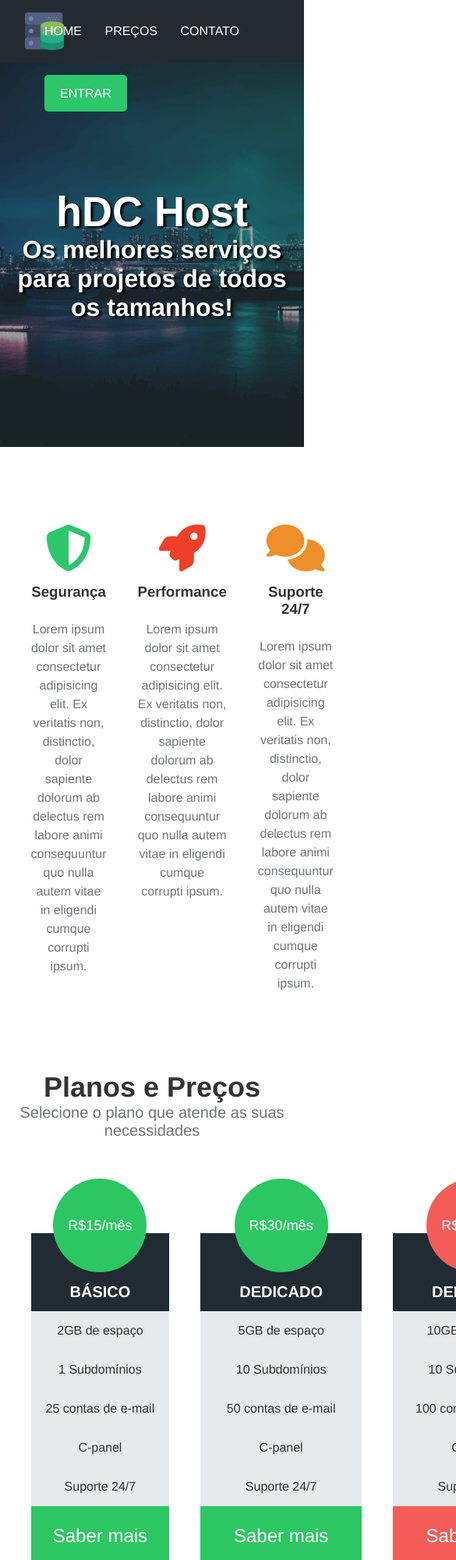
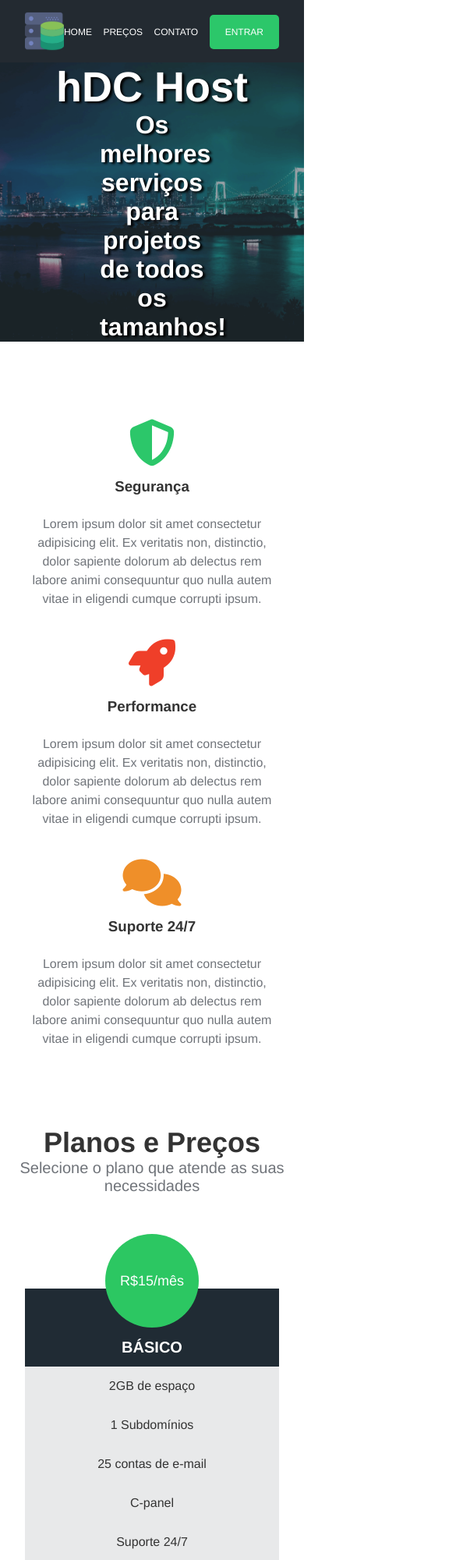
Before and after one commit to mateusguidotti/hDC_Host_project, a plain HTML site: page index.html in a window 390 px wide. Shown: the top 2000 px of the page at 78% size, 585 px wide, since content can reach past the window. Drawn offline with Linux system fonts and the light colour scheme.

Commit message:
Adicionando responsividade ao projeto

```diff
--- a/CSS/styles.css
+++ b/CSS/styles.css
@@ -312,3 +312,87 @@
     font-weight:bold;
     margin:50px 0 100px;
 }
+
+/* Responsividade */
+
+/* Small laptops a partir de 1100px */
+
+@media(max-width:1100px){
+    .plans-container{
+        width: 95%;
+    }
+
+    .plan{
+        margin: 0 5px;
+    }
+}
+
+/* Tablets 900px */
+
+@media(max-width:900px){
+    .main-banner p{
+        padding:0 6rem;
+    }
+
+    .searchdomain-container{
+        padding:2rem 4rem;
+    }
+
+
+    .plans-container{
+        flex-direction:column;
+        width:90%;
+    }
+
+    .plan{
+        margin:0 auto;
+        min-width:60%;
+        margin-bottom:15px;
+    }
+}
+
+/* Celular 576px */
+    @media(max-width:576px){
+        .navbar-items li{
+            font-size:12px;
+            margin-left:10px;
+        }
+
+        .main-banner{
+            padding:0 2rem;
+        }
+
+        .services-container ul{
+            flex-direction:column;
+        }
+
+        .plans-container{
+            flex-direction:column;
+            width:100%;
+            padding:0 2rem;
+        }
+
+        .plan{
+            width:100%;
+            max-width:100%;
+            margin-bottom:15px;
+        }
+
+        .searchdomain-container h2 {
+            font-size: 28px;
+          }
+
+        .searchdomain-container input[type="text"] {
+            width: 100%;
+          }
+
+          .contact-container {
+            padding: 3rem 2rem;
+          }
+
+        .contact-container input,
+        .contact-container textarea{
+            width: 100%;
+            margin: 10px 0;
+        }
+    }
```
